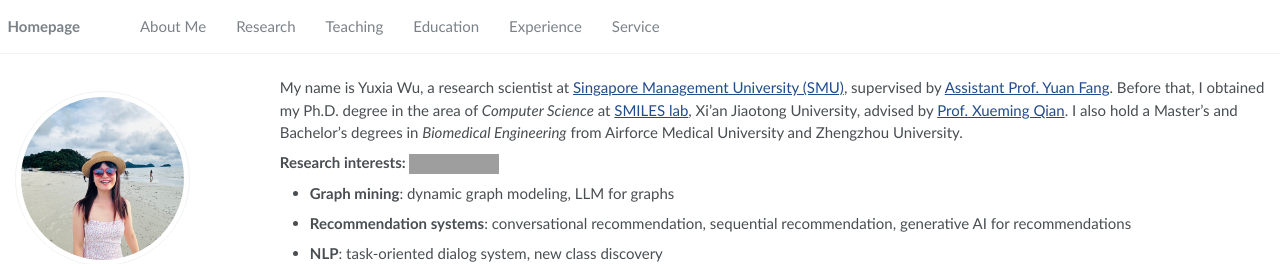
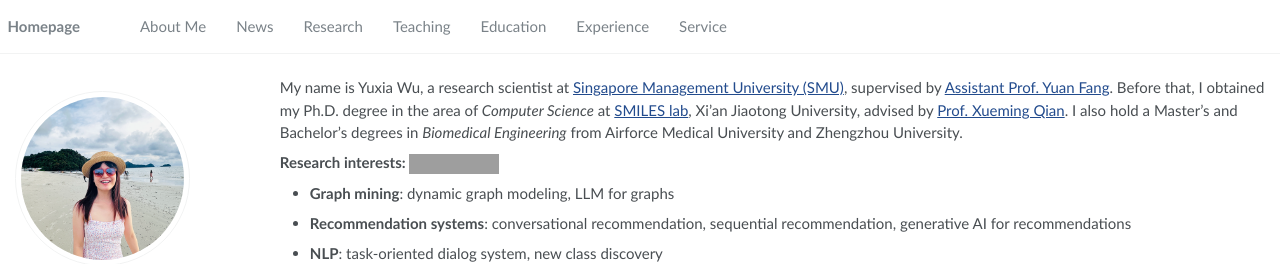
Before and after one commit to YuxiaWu/YuxiaWu.github.io, a Jekyll site: the page built from _pages/about.md, in a window 1280 px wide. Shown: the top 264 px of the page. Built offline with Jekyll 4.4.1, drawn with Linux system fonts in a browser that asks for light colours; some web fonts are replaced; grey boxes are pictures that could not be loaded.

Commit message:
Update navigation.yml

```diff
--- a/_data/navigation.yml
+++ b/_data/navigation.yml
@@ -2,6 +2,9 @@
 main:
   - title: "About Me"
     url: "/#about-me"
+
+  - title: "News"
+    url: "/#-news"
 
   - title: "Research"
     url: "/#-research"
```
